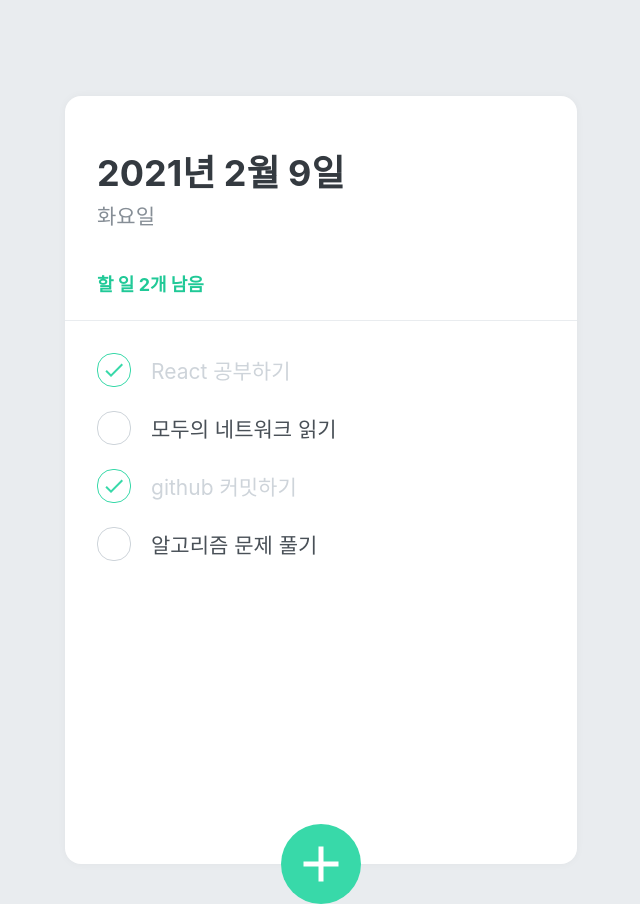
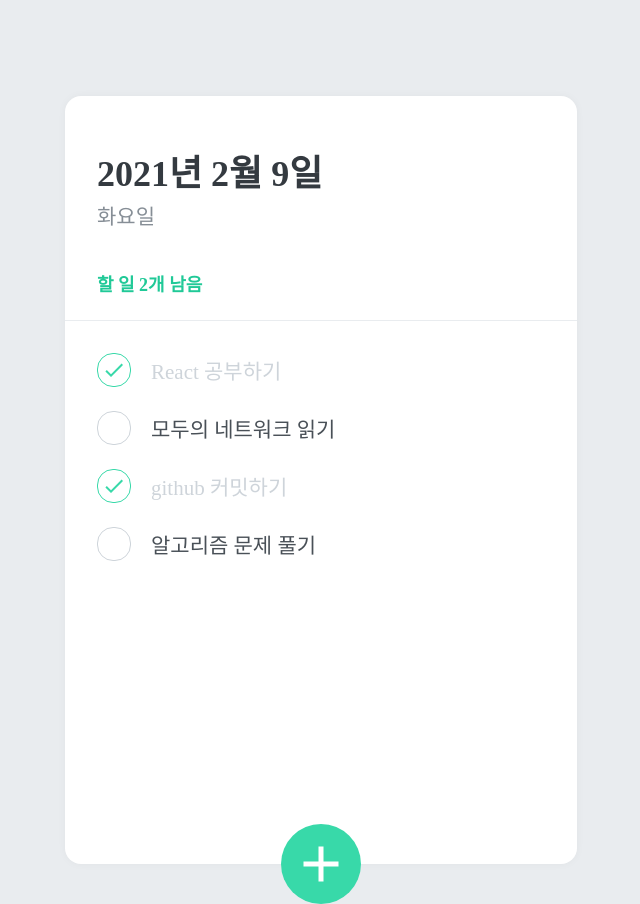
Before and after one commit to sally0226/Ract_Study, a React (Create React App) app in the folder react_todolist/: page / in a window 1280 px wide. Shown: the whole page, without its empty margins (319-959 px from the left). Built offline with nearby package versions, Linux system fonts and the light colour scheme.

Commit message:
Update CSS
Update CSS

```diff
--- a/react_todolist/src/App.css
+++ /dev/null
@@ -1,38 +0,0 @@
-.App {
-  text-align: center;
-}
-
-.App-logo {
-  height: 40vmin;
-  pointer-events: none;
-}
-
-@media (prefers-reduced-motion: no-preference) {
-  .App-logo {
-    animation: App-logo-spin infinite 20s linear;
-  }
-}
-
-.App-header {
-  background-color: #282c34;
-  min-height: 100vh;
-  display: flex;
-  flex-direction: column;
-  align-items: center;
-  justify-content: center;
-  font-size: calc(10px + 2vmin);
-  color: white;
-}
-
-.App-link {
-  color: #61dafb;
-}
-
-@keyframes App-logo-spin {
-  from {
-    transform: rotate(0deg);
-  }
-  to {
-    transform: rotate(360deg);
-  }
-}
--- a/react_todolist/src/App.js
+++ b/react_todolist/src/App.js
@@ -1,5 +1,3 @@
-import logo from './logo.svg';
-import './App.css';
 import {createGlobalStyle} from 'styled-components';
 import TodoTemplate from './components/Todo Template';
 import TodoHead from './components/TodoHead';
@@ -15,7 +13,7 @@
 
 function App() {
   return (
-    <div className="App">
+    <div>
       <GlobalStyle></GlobalStyle>
       <TodoTemplate>
         <TodoHead></TodoHead>
--- a/react_todolist/src/index.css
+++ /dev/null
@@ -1,13 +0,0 @@
-body {
-  margin: 0;
-  font-family: -apple-system, BlinkMacSystemFont, 'Segoe UI', 'Roboto', 'Oxygen',
-    'Ubuntu', 'Cantarell', 'Fira Sans', 'Droid Sans', 'Helvetica Neue',
-    sans-serif;
-  -webkit-font-smoothing: antialiased;
-  -moz-osx-font-smoothing: grayscale;
-}
-
-code {
-  font-family: source-code-pro, Menlo, Monaco, Consolas, 'Courier New',
-    monospace;
-}
--- a/react_todolist/src/index.js
+++ b/react_todolist/src/index.js
@@ -1,6 +1,5 @@
 import React from 'react';
 import ReactDOM from 'react-dom';
-import './index.css';
 import App from './App';
 import reportWebVitals from './reportWebVitals';
 
```
